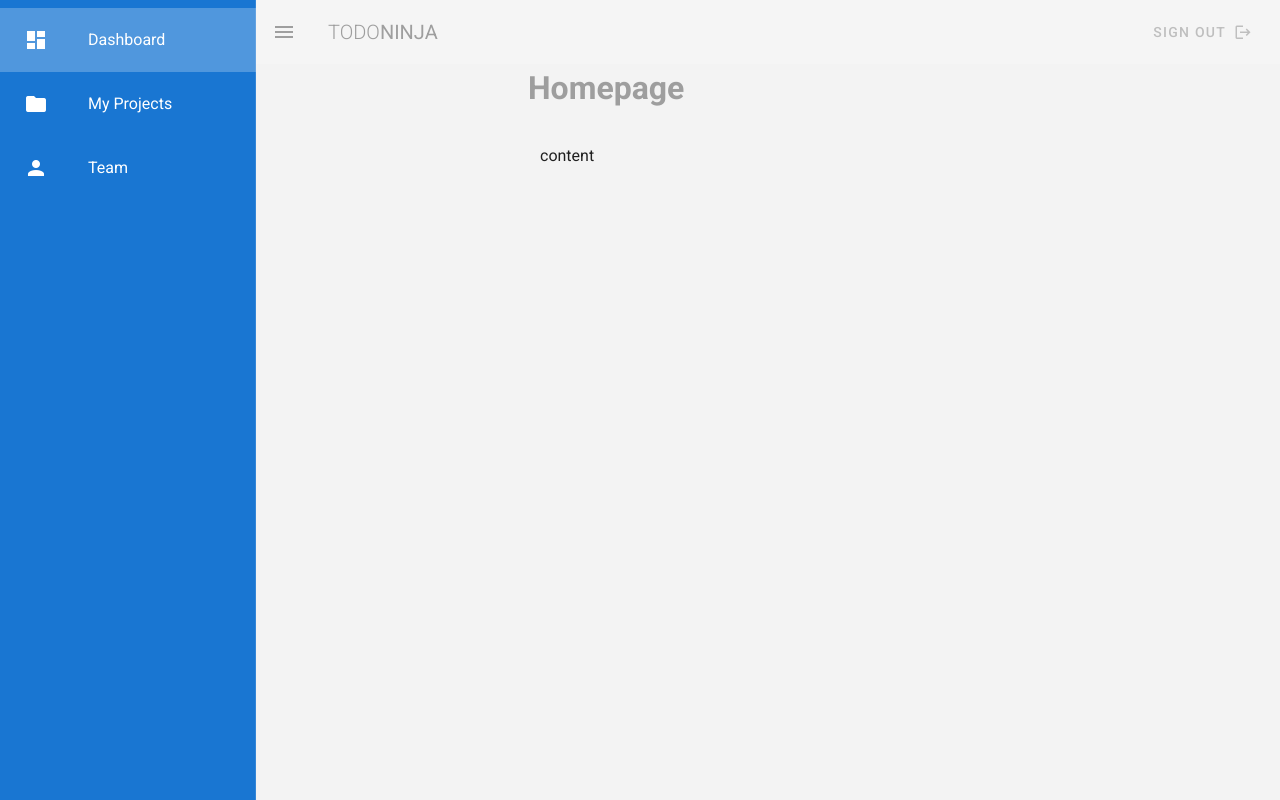
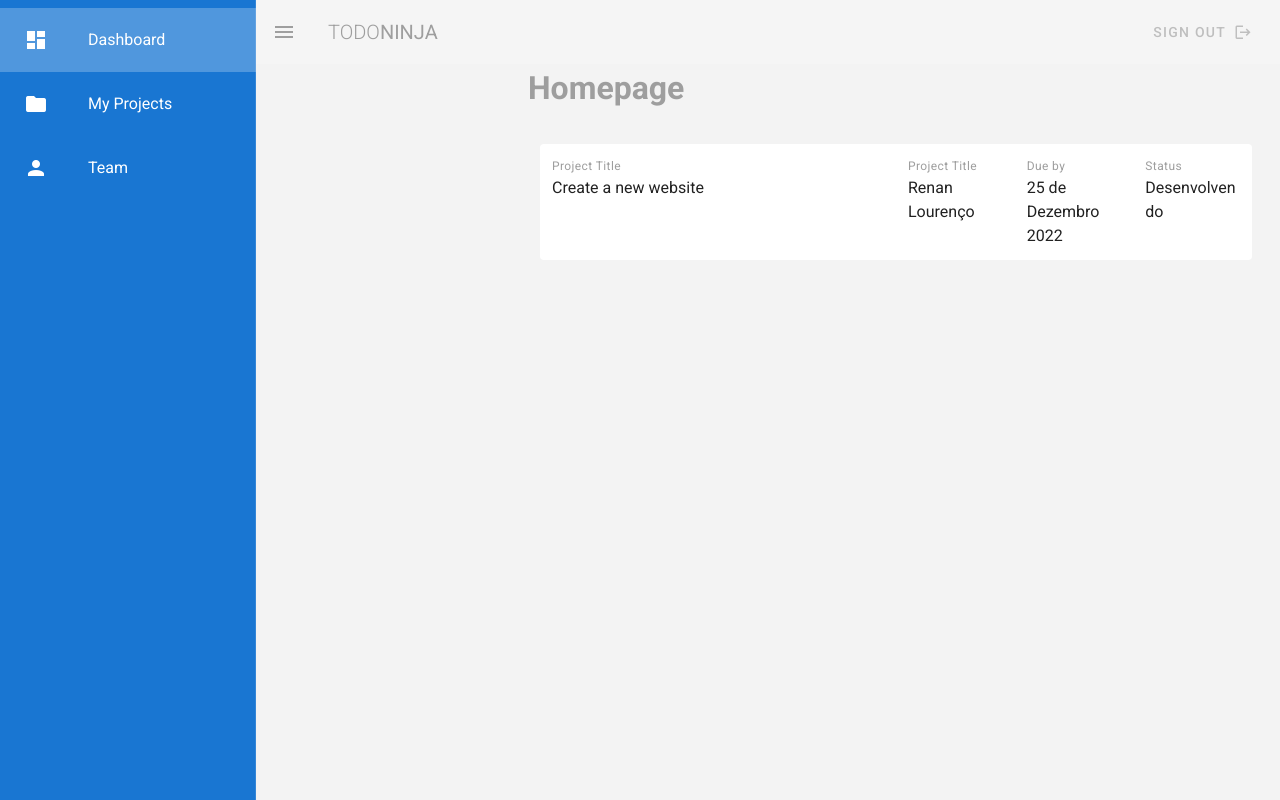
Before and after one commit to RenanLourenco/todoList-Vuetify, a Vue app: page / in a window 1280 px wide. Built offline with nearby package versions, Linux system fonts and the light colour scheme.

Commit message:
created the dashboard carts

```diff
--- a/src/views/DashboardHome.vue
+++ b/src/views/DashboardHome.vue
@@ -2,8 +2,29 @@
   <div class="dashboard">
     <h1 class="subheading grey--text">Homepage</h1>
     <v-container class="my-5">
-        content
-      </v-container>
+
+      <v-card flat class="pa-3">
+        <v-row wrap>
+          <v-col cols="12" sm="12" md="6">
+            <div class="caption grey--text">Project Title</div>
+            <div>Create a new website</div>
+          </v-col>
+          <v-col cols="12" sm="4" md="2">
+            <div class="caption grey--text">Project Title</div>
+            <div>Renan Lourenço</div>
+          </v-col>
+          <v-col cols="12" sm="4" md="2">
+            <div class="caption grey--text">Due by</div>
+            <div>25 de Dezembro 2022</div>
+          </v-col>
+          <v-col cols="12" sm="4" md="2">
+            <div class="caption grey--text">Status</div>
+            <div>Desenvolvendo</div>
+          </v-col>
+        </v-row>
+      </v-card>
+
+    </v-container>
   </div>
 </template>
 
```
